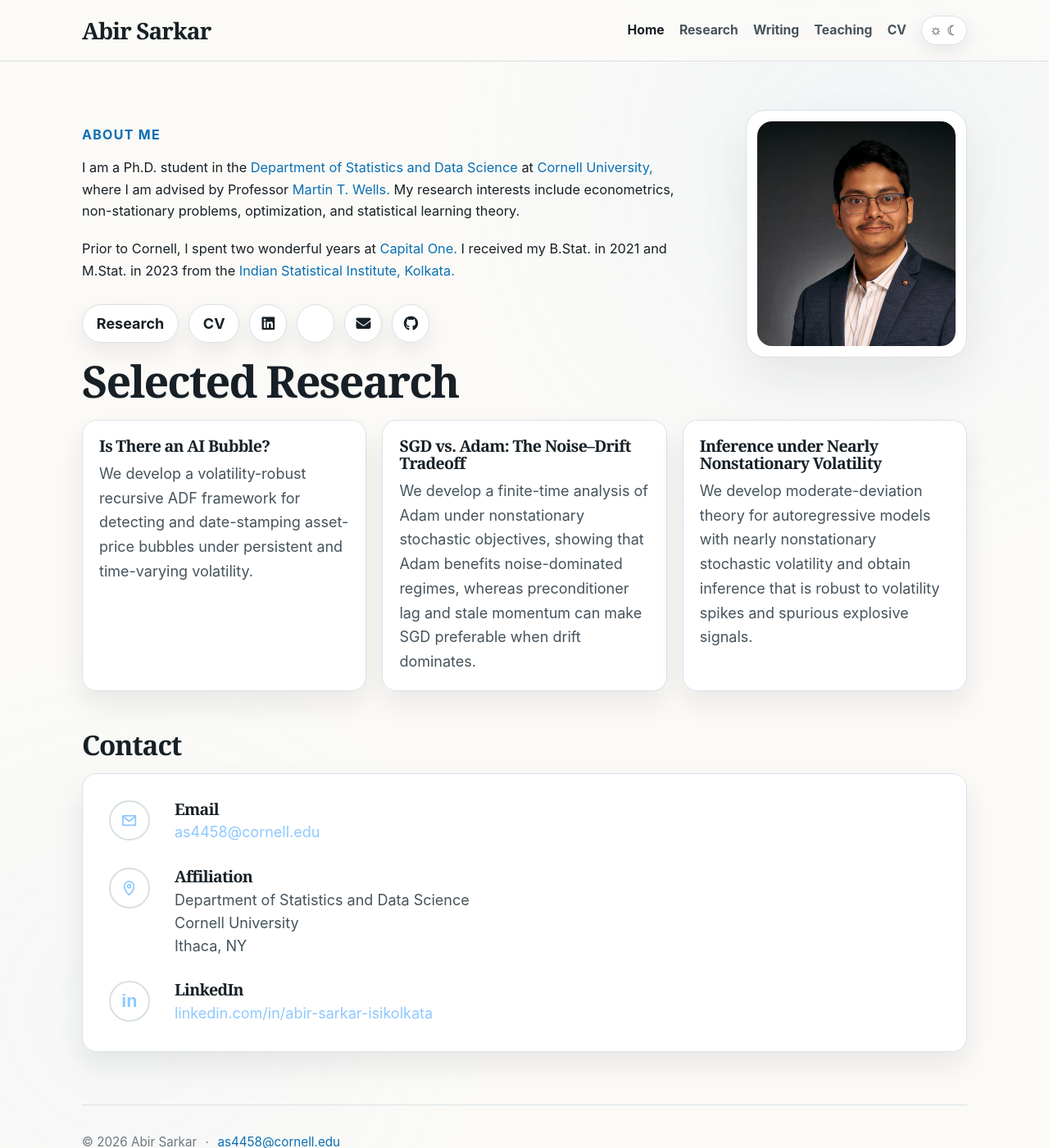
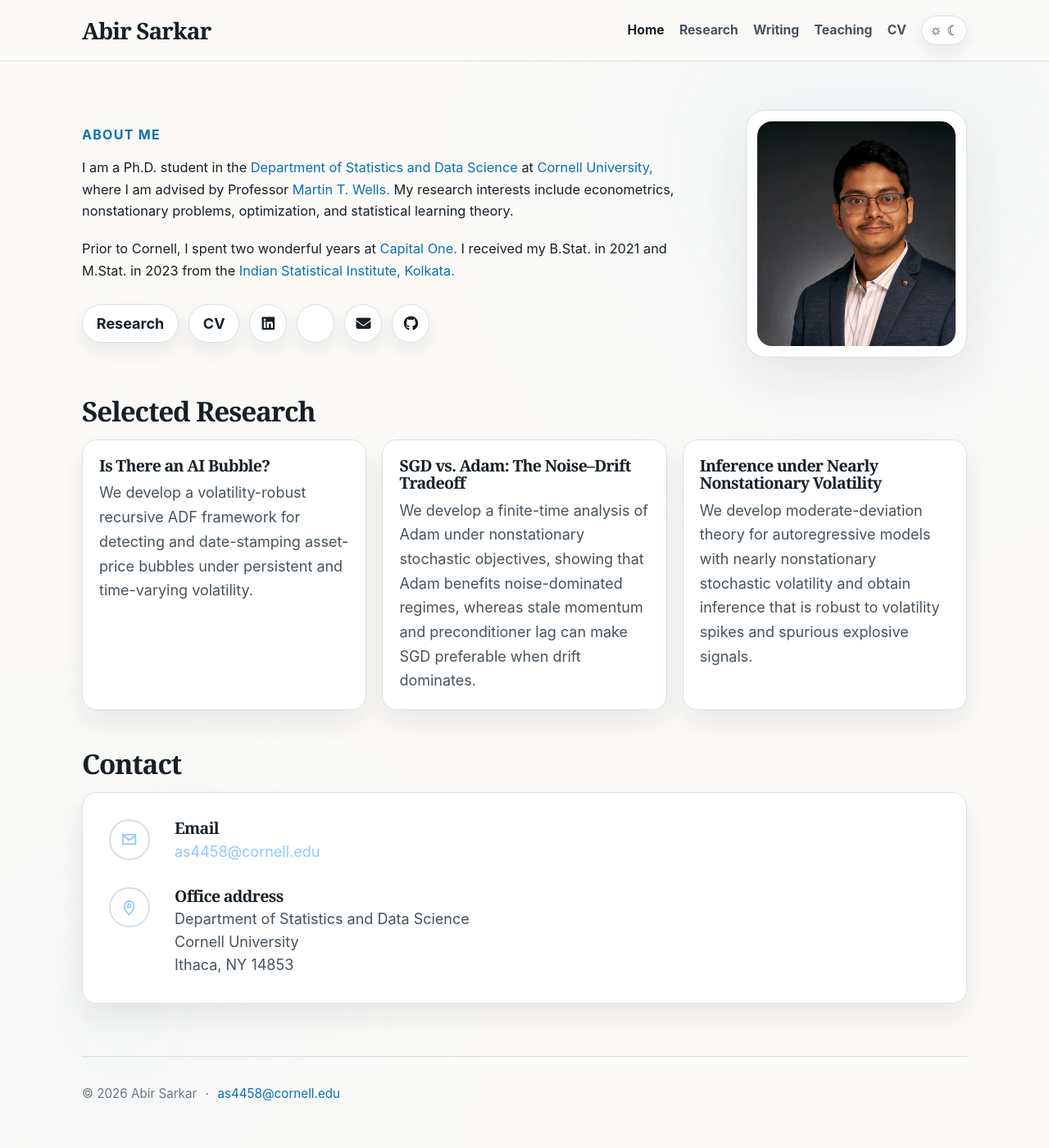
Before and after one commit to AbirS2026/AbirS2026.github.io, a Jekyll site: the page built from index.md, in a window 1280 px wide and 1400 px high. Shown: the whole window at 82% size. Built offline with Jekyll 4.4.1, drawn with Linux system fonts in a browser that asks for light colours; a style sheet for code colours, icons or effects is not loaded.

Commit message:
Update index.md

```diff
--- a/index.md
+++ b/index.md
@@ -8,62 +8,91 @@ title: Home
     <p class="eyebrow">About me</p>
 
     <p class="about-text">
-  I am a Ph.D. student in the
-  <a href="https://stat.cornell.edu/" target="_blank" rel="noopener">
-    Department of Statistics and Data Science
-  </a>
-  at
-  <a href="https://www.cornell.edu/" target="_blank" rel="noopener">
-    Cornell University,
-  </a>
-  where I am advised by Professor
-  <a href="https://stat.cornell.edu/people/martin-t-wells" target="_blank" rel="noopener">
-    Martin T. Wells.
-  </a>
-  My research interests include econometrics, non-stationary problems,
-  optimization, and statistical learning theory.
-</p>
+      I am a Ph.D. student in the
+      <a href="https://stat.cornell.edu/" target="_blank" rel="noopener">
+        Department of Statistics and Data Science
+      </a>
+      at
+      <a href="https://www.cornell.edu/" target="_blank" rel="noopener">
+        Cornell University,
+      </a>
+      where I am advised by Professor
+      <a href="https://stat.cornell.edu/people/martin-t-wells"
+         target="_blank"
+         rel="noopener">
+        Martin T. Wells.
+      </a>
+      My research interests include econometrics, nonstationary problems,
+      optimization, and statistical learning theory.
+    </p>
 
-<p class="about-text">
-  Prior to Cornell, I spent two wonderful years at
-  <a href="https://www.capitalone.com/" target="_blank" rel="noopener">
-    Capital One.
-  </a>
-  I received my B.Stat. in 2021 and M.Stat. in 2023 from the
-  <a href="https://www.isical.ac.in/index" target="_blank" rel="noopener">
-    Indian Statistical Institute, Kolkata.
-  </a>
-</p>
+    <p class="about-text">
+      Prior to Cornell, I spent two wonderful years at
+      <a href="https://www.capitalone.com/" target="_blank" rel="noopener">
+        Capital One.
+      </a>
+      I received my B.Stat. in 2021 and M.Stat. in 2023 from the
+      <a href="https://www.isical.ac.in/index"
+         target="_blank"
+         rel="noopener">
+        Indian Statistical Institute, Kolkata.
+      </a>
+    </p>
 
- <div class="button-row">
-  <a class="button" href="{{ '/research/' | relative_url }}">Research</a>
-  <a class="button" href="{{ '/cv/' | relative_url }}">CV</a>
+    <div class="button-row">
+      <a class="button" href="{{ '/research/' | relative_url }}">
+        Research
+      </a>
 
-  <a class="button icon-button" href="https://www.linkedin.com/in/abir-sarkar-isikolkata/" target="_blank" rel="noopener" aria-label="LinkedIn" title="LinkedIn">
-    <i class="fa-brands fa-linkedin"></i>
-  </a>
+      <a class="button" href="{{ '/cv/' | relative_url }}">
+        CV
+      </a>
 
-  <a class="button icon-button" href="https://scholar.google.com/citations?hl=en&user=a893O5cAAAAJ" target="_blank" rel="noopener" aria-label="Google Scholar" title="Google Scholar">
-    <i class="ai ai-google-scholar"></i>
-  </a>
+      <a class="button icon-button"
+         href="https://www.linkedin.com/in/abir-sarkar-isikolkata/"
+         target="_blank"
+         rel="noopener"
+         aria-label="LinkedIn"
+         title="LinkedIn">
+        <i class="fa-brands fa-linkedin"></i>
+      </a>
 
-  <a class="button icon-button" href="mailto:as4458@cornell.edu" aria-label="Email" title="Email">
-    <i class="fa-solid fa-envelope"></i>
-  </a>
+      <a class="button icon-button"
+         href="https://scholar.google.com/citations?hl=en&user=a893O5cAAAAJ"
+         target="_blank"
+         rel="noopener"
+         aria-label="Google Scholar"
+         title="Google Scholar">
+        <i class="ai ai-google-scholar"></i>
+      </a>
 
-  <a class="button icon-button" href="https://github.com/AbirS2026" target="_blank" rel="noopener" aria-label="GitHub" title="GitHub">
-    <i class="fa-brands fa-github"></i>
-  </a>
-</div>
+      <a class="button icon-button"
+         href="mailto:as4458@cornell.edu"
+         aria-label="Email"
+         title="Email">
+        <i class="fa-solid fa-envelope"></i>
+      </a>
 
-</div>
+      <a class="button icon-button"
+         href="https://github.com/AbirS2026"
+         target="_blank"
+         rel="noopener"
+         aria-label="GitHub"
+         title="GitHub">
+        <i class="fa-brands fa-github"></i>
+      </a>
+    </div>
+  </div>
+
   <div class="profile-card">
-    <img src="{{ '/assets/img/2025_11_CIS_Abir_ 6.jpg' | relative_url }}" alt="Abir Sarkar">
+    <img
+      src="{{ '/assets/img/2025_11_CIS_Abir_ 6.jpg' | relative_url }}"
+      alt="Abir Sarkar">
   </div>
 </section>
 
 <section id="research">
-  <h1>Selected Research</h1>
+  <h2 class="home-section-title">Selected Research</h2>
 
   <div class="grid three">
 
@@ -74,8 +103,9 @@ title: Home
        aria-label="Read Is There an AI Bubble?">
       <h3>Is There an AI Bubble?</h3>
       <p>
-        We develop a volatility-robust recursive ADF framework for detecting and
-        date-stamping asset-price bubbles under persistent and time-varying volatility.
+        We develop a volatility-robust recursive ADF framework for detecting
+        and date-stamping asset-price bubbles under persistent and time-varying
+        volatility.
       </p>
     </a>
 
@@ -99,9 +130,9 @@ title: Home
        aria-label="Read Inference under Nearly Nonstationary Volatility">
       <h3>Inference under Nearly Nonstationary Volatility</h3>
       <p>
-        We develop moderate-deviation theory for autoregressive models with nearly
-        nonstationary stochastic volatility and obtain inference that is robust to
-        volatility spikes and spurious explosive signals.
+        We develop moderate-deviation theory for autoregressive models with
+        nearly nonstationary stochastic volatility and obtain inference that
+        is robust to volatility spikes and spurious explosive signals.
       </p>
     </a>
 
@@ -109,7 +140,7 @@ title: Home
 </section>
 
 <section id="contact">
-  <h2>Contact</h2>
+  <h2 class="home-section-title">Contact</h2>
 
   <div class="card contact-card">
 
@@ -121,7 +152,7 @@ title: Home
         </svg>
       </div>
 
-      <div>
+      <div class="contact-content">
         <h3>Email</h3>
         <p>
           <a href="mailto:as4458@cornell.edu">
@@ -139,29 +170,12 @@ title: Home
         </svg>
       </div>
 
-      <div>
-        <h3>Affiliation</h3>
+      <div class="contact-content">
+        <h3>Office address</h3>
         <p>
           Department of Statistics and Data Science<br>
           Cornell University<br>
-          Ithaca, NY
-        </p>
-      </div>
-    </div>
-
-    <div class="contact-row">
-      <div class="contact-icon linkedin-icon" aria-hidden="true">
-        in
-      </div>
-
-      <div>
-        <h3>LinkedIn</h3>
-        <p>
-          <a href="https://www.linkedin.com/in/abir-sarkar-isikolkata"
-             target="_blank"
-             rel="noopener">
-            linkedin.com/in/abir-sarkar-isikolkata
-          </a>
+          Ithaca, NY 14853
         </p>
       </div>
     </div>
```
Also changed, not shown: other parts of index.md (+5 -4 lines).
